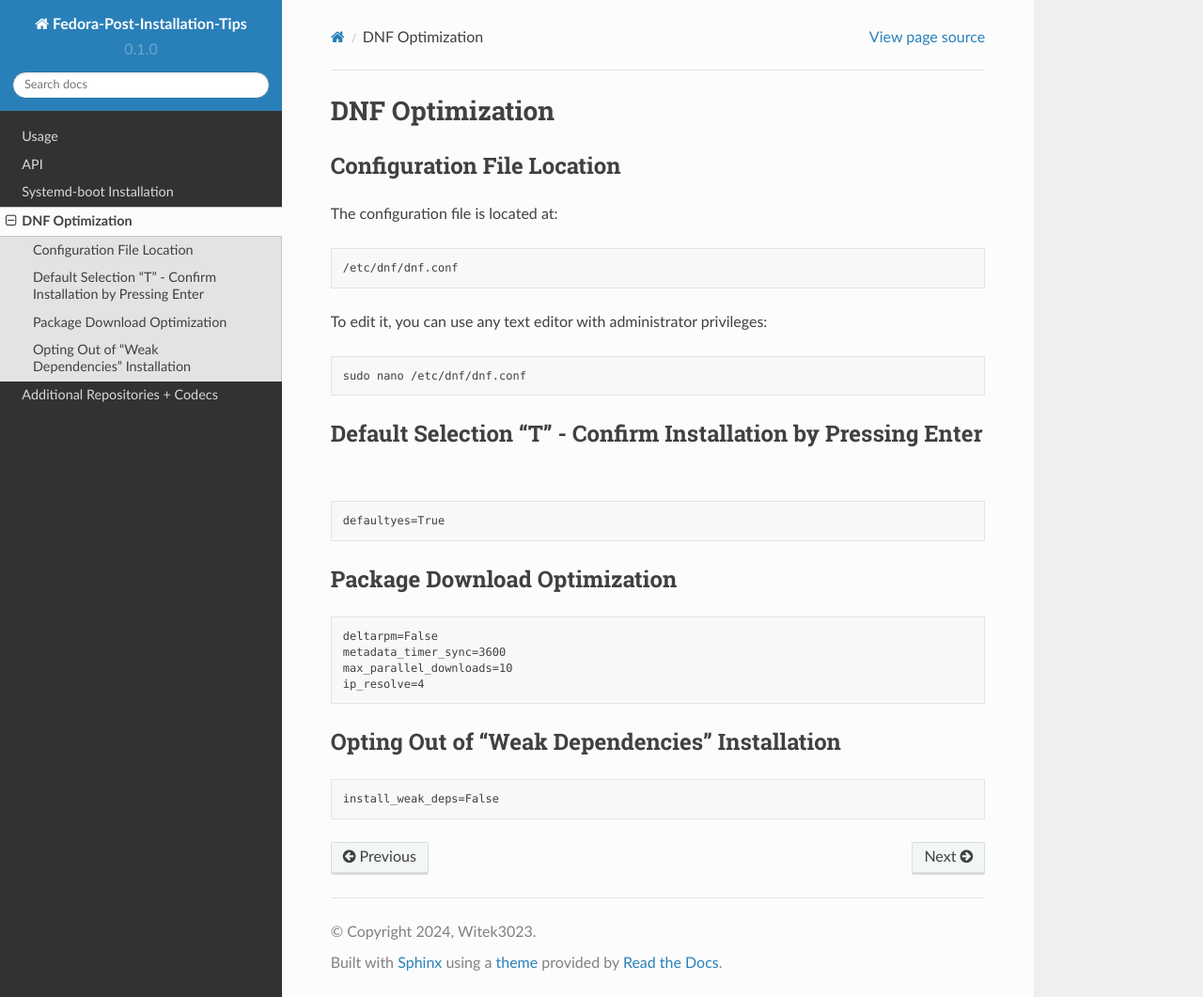
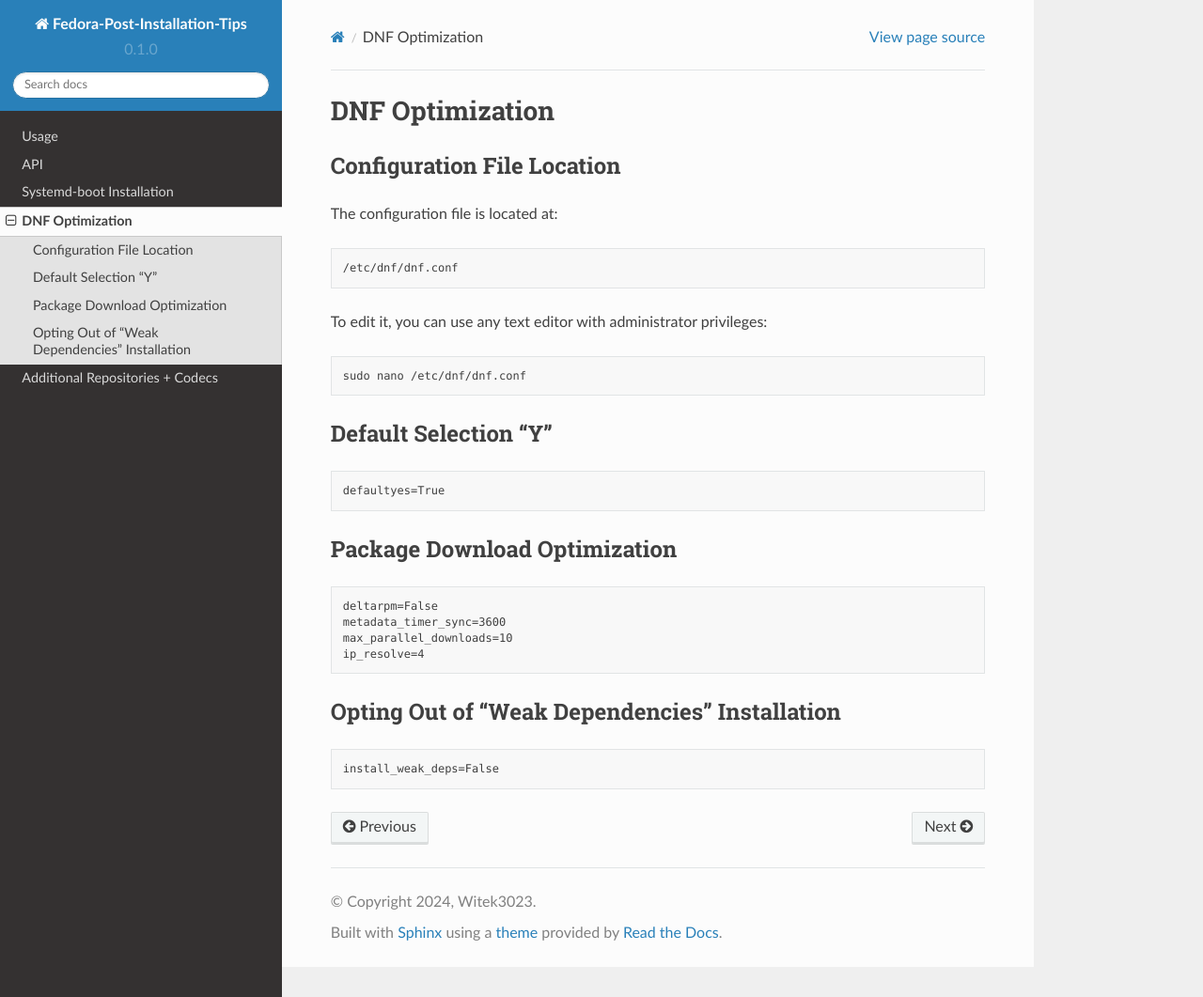
Before and after one commit to Witek3023/Fedora-Post-Installation-Tips, a Sphinx documentation site: the page built from docs/source/dnf-optimization.rst, in a window 1280 px wide and 1061 px high. Shown: the whole window at 94% size. Built offline with Sphinx 7.4.7 and the Read the Docs theme 2.0.0, drawn with Linux system fonts in a browser that asks for light colours.

Commit message:
Update dnf-optimization.rst

```diff
--- a/docs/source/dnf-optimization.rst
+++ b/docs/source/dnf-optimization.rst
@@ -16,7 +16,7 @@ To edit it, you can use any text editor with administrator privileges:
 
     sudo nano /etc/dnf/dnf.conf
 
-Default Selection "T" - Confirm Installation by Pressing Enter
+Default Selection "Y"
 --------------------------------------------------------------
 
 .. code-block:: plaintext
```
